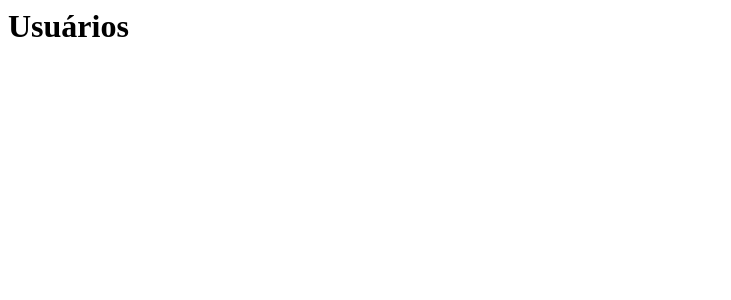
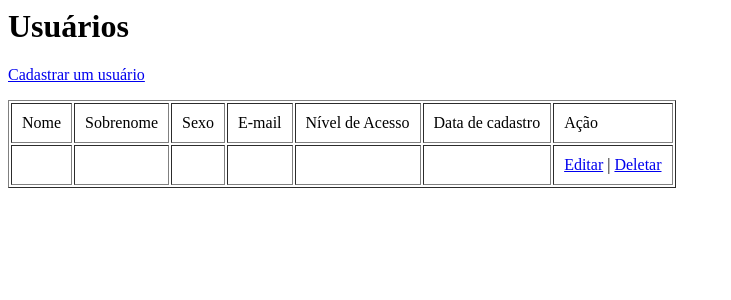
Before and after one commit to Josuebvr/APS2024-02PHP, a PHP site: page /conteudo/inicial.php in a window 1280 px wide. Shown: the top 300 px of the page, without its empty margins (0-731 px from the left). Run offline with PHP 8.4, Linux system fonts and the light colour scheme.

Commit message:
sistema de controle de usuarios

```diff
--- a/conteudo/cadastrar.php
+++ b/conteudo/cadastrar.php
@@ -1,4 +1,5 @@
 <h1>Cadastrar Usuário</h1>
+<a href="index.php?p=inicial">< Voltar</a>
 <form action="index.php?p=cadastrar" method="POST">
 
     <label for="nome">Nome</label>
--- a/conteudo/inicial.php
+++ b/conteudo/inicial.php
@@ -1,14 +1,16 @@
 <h1>Usuários</h1>
-<table>
+<a href="index.php?p=cadastrar">Cadastrar um usuário</a>
+<p class=espaco></p>
+<table border=1 cellpadding=10>
 
-    <tr>
-        <td></td>
-        <td></td>
-        <td></td>
-        <td></td>
-        <td></td>
-        <td></td>
-        <td></td>
+    <tr class=titulo>
+        <td>Nome</td>
+        <td>Sobrenome</td>
+        <td>Sexo</td>
+        <td>E-mail</td>
+        <td>Nível de Acesso</td>
+        <td>Data de cadastro</td>
+        <td>Ação</td>
     </tr>
 
     <tr>
@@ -18,7 +20,10 @@
         <td></td>
         <td></td>
         <td></td>
-        <td></td>
+        <td>
+            <a href="index.php?p=editar&usuario=">Editar</a> |
+            <a href="index.php?p=deletar&usuario=">Deletar</a>
+        </td>
     </tr>
 
 </table>
--- a/index.php
+++ b/index.php
@@ -37,6 +37,10 @@
         font-size: 16px; padding: 5;
     }
 
+    .titulo{
+        font-weight: bold;
+    }
+
     </style>
 
 
```
